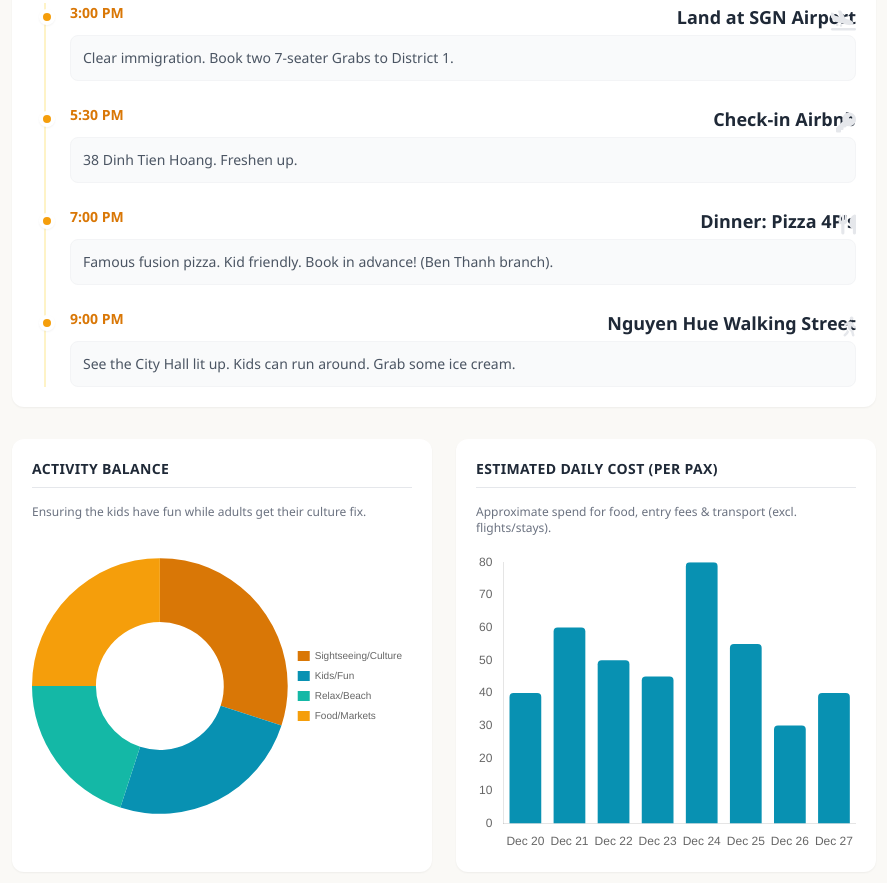
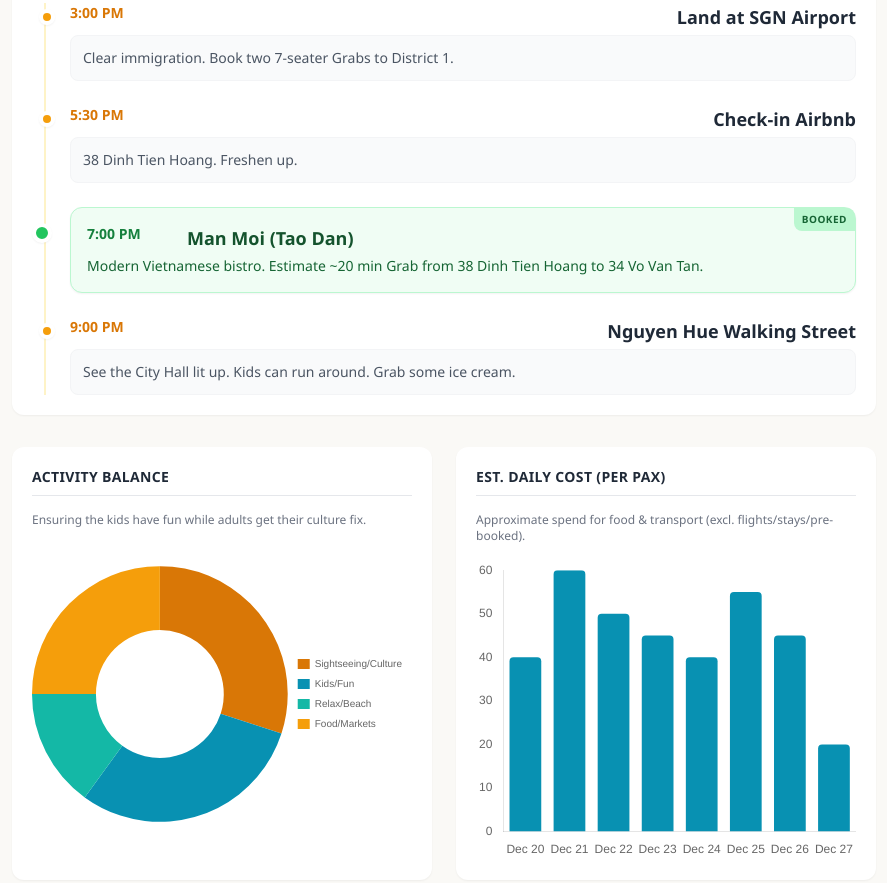
Before and after one commit to crazyjere/vietnamtrip, a plain HTML site: page index.html in a window 1280 px wide. Shown: the part 748-1631 px from the top of the page, without its empty margins (196-1083 px from the left). Drawn offline with nearby package versions, Linux system fonts and the light colour scheme.

Commit message:
Update index.html

```diff
--- a/index.html
+++ b/index.html
@@ -85,8 +85,7 @@
         <section class="text-center space-y-2">
             <h2 class="text-2xl font-bold text-gray-800">Welcome to Vietnam</h2>
             <p class="text-gray-600 text-sm max-w-lg mx-auto">
-                A curated itinerary for the whole family. From the bustling streets of Saigon to the beaches of Da Nang.
-                Tap the sections below to navigate your journey.
+                Your updated itinerary with confirmed bookings. Tap the sections below to navigate your journey.
             </p>
         </section>
 
@@ -151,7 +150,7 @@
         <section id="itinerary" class="space-y-4">
             <div class="flex items-center justify-between">
                 <h3 class="text-xl font-bold text-gray-800">Daily Itinerary</h3>
-                <span class="text-xs text-gray-500">Tap days to view</span>
+                <span class="text-xs text-gray-500">Tap days to view details</span>
             </div>
 
             <!-- Date Tabs -->
@@ -175,8 +174,8 @@
                 </div>
             </div>
             <div class="bg-white p-5 rounded-xl shadow-sm">
-                <h3 class="font-bold text-gray-800 mb-4 text-sm uppercase tracking-wide border-b pb-2">Estimated Daily Cost (Per Pax)</h3>
-                <p class="text-xs text-gray-500 mb-4">Approximate spend for food, entry fees & transport (excl. flights/stays).</p>
+                <h3 class="font-bold text-gray-800 mb-4 text-sm uppercase tracking-wide border-b pb-2">Est. Daily Cost (Per Pax)</h3>
+                <p class="text-xs text-gray-500 mb-4">Approximate spend for food & transport (excl. flights/stays/pre-booked).</p>
                 <div class="chart-container">
                     <canvas id="costChart"></canvas>
                 </div>
@@ -221,10 +220,10 @@
                 city: "HCMC",
                 color: "amber",
                 events: [
-                    { time: "3:00 PM", title: "Land at SGN Airport", icon: "fa-plane-arrival", desc: "Clear immigration. Book two 7-seater Grabs to District 1." },
-                    { time: "5:30 PM", title: "Check-in Airbnb", icon: "fa-key", desc: "38 Dinh Tien Hoang. Freshen up." },
-                    { time: "7:00 PM", title: "Dinner: Pizza 4P's", icon: "fa-utensils", desc: "Famous fusion pizza. Kid friendly. Book in advance! (Ben Thanh branch)." },
-                    { time: "9:00 PM", title: "Nguyen Hue Walking Street", icon: "fa-walking", desc: "See the City Hall lit up. Kids can run around. Grab some ice cream." }
+                    { time: "3:00 PM", title: "Land at SGN Airport", desc: "Clear immigration. Book two 7-seater Grabs to District 1." },
+                    { time: "5:30 PM", title: "Check-in Airbnb", desc: "38 Dinh Tien Hoang. Freshen up." },
+                    { time: "7:00 PM", title: "Man Moi (Tao Dan)", isBooked: true, desc: "Modern Vietnamese bistro. Estimate ~20 min Grab from 38 Dinh Tien Hoang to 34 Vo Van Tan." },
+                    { time: "9:00 PM", title: "Nguyen Hue Walking Street", desc: "See the City Hall lit up. Kids can run around. Grab some ice cream." }
                 ]
             },
             {
@@ -233,10 +232,10 @@
                 city: "HCMC",
                 color: "amber",
                 events: [
-                    { time: "8:00 AM", title: "Cu Chi Tunnels Tour", icon: "fa-dungeon", desc: "Book a half-day private tour for 12 pax. Kids love the tunnels. Wear bug spray." },
-                    { time: "1:00 PM", title: "Lunch: Secret Garden", icon: "fa-leaf", desc: "Rooftop home-cooked style Vietnamese food." },
-                    { time: "3:00 PM", title: "Artinus 3D Art Museum", icon: "fa-palette", desc: "Great for 9 & 11 year olds. Funny photos. Indoor and AC cooled." },
-                    { time: "7:00 PM", title: "Ben Thanh Night Market", icon: "fa-store", desc: "Street food dinner. Watch your bags. Good for souvenir shopping." }
+                    { time: "8:00 AM", title: "Cu Chi Tunnels Tour", desc: "Book a half-day private tour for 12 pax. Kids love the tunnels. Wear bug spray." },
+                    { time: "1:00 PM", title: "Lunch: Secret Garden", desc: "Rooftop home-cooked style Vietnamese food." },
+                    { time: "3:00 PM", title: "Artinus 3D Art Museum", desc: "Great for 9 & 11 year olds. Funny photos. Indoor and AC cooled." },
+                    { time: "7:00 PM", title: "Ben Thanh Night Market", desc: "Street food dinner. Watch your bags. Good for souvenir shopping." }
                 ]
             },
             {
@@ -245,10 +244,10 @@
                 city: "HCMC",
                 color: "amber",
                 events: [
-                    { time: "9:00 AM", title: "City Landmarks", icon: "fa-landmark", desc: "Independence Palace & Post Office. Easy walking distance." },
-                    { time: "12:00 PM", title: "Lunch: Pho Hoa Pasteur", icon: "fa-bowl-rice", desc: "One of the best Pho spots in the city." },
-                    { time: "2:00 PM", title: "Shopping: Saigon Centre", icon: "fa-shopping-bag", desc: "Takashimaya. High-end AC shopping. Break from the heat." },
-                    { time: "6:00 PM", title: "Saigon River Dinner Cruise", icon: "fa-ship", desc: "Book via Klook/Trip.com. Nice views, includes dinner." }
+                    { time: "9:00 AM", title: "City Landmarks", desc: "Independence Palace & Post Office. Easy walking distance." },
+                    { time: "12:00 PM", title: "Lunch: Pho Hoa Pasteur", desc: "One of the best Pho spots in the city." },
+                    { time: "2:00 PM", title: "Shopping: Saigon Centre", desc: "Takashimaya. High-end AC shopping. Break from the heat." },
+                    { time: "6:00 PM", title: "Saigon River Dinner Cruise", desc: "Book via Klook/Trip.com. Nice views, includes dinner." }
                 ]
             },
             {
@@ -257,11 +256,11 @@
                 city: "Transit",
                 color: "red",
                 events: [
-                    { time: "10:15 AM", title: "Leave Airbnb", icon: "fa-taxi", desc: "Mandatory departure time. Traffic to airport can be bad." },
-                    { time: "11:25 AM", title: "Check-in SGN Domestic", icon: "fa-passport", desc: "Vietnam Airlines / Vietjet counters." },
-                    { time: "1:25 PM", title: "Fly to Da Nang", icon: "fa-plane", desc: "Flight Duration: ~1h 25m." },
-                    { time: "2:50 PM", title: "Land in Da Nang", icon: "fa-plane-arrival", desc: "Grab to Son Tra Airbnb (5 Phan Ba Vanh)." },
-                    { time: "6:00 PM", title: "Seafood Dinner", icon: "fa-fish", desc: "Try 'Quan Be Man'. Pick your own seafood. Noisy but fun local experience." }
+                    { time: "10:15 AM", title: "Leave Airbnb", desc: "Mandatory departure time. Traffic to airport can be bad." },
+                    { time: "11:25 AM", title: "Check-in SGN Domestic", desc: "Vietnam Airlines / Vietjet counters." },
+                    { time: "1:25 PM", title: "Fly to Da Nang", desc: "Flight Duration: ~1h 25m." },
+                    { time: "2:50 PM", title: "Land in Da Nang", desc: "Grab to Son Tra Airbnb (5 Phan Ba Vanh)." },
+                    { time: "7:30 PM", title: "Pizza 4P's Indochina", isBooked: true, desc: "Riverside View. Estimate ~15 min Grab from 5 Phan Ba Vanh to 74 Bach Dang." }
                 ]
             },
             {
@@ -270,9 +269,10 @@
                 city: "Da Nang",
                 color: "cyan",
                 events: [
-                    { time: "8:30 AM", title: "Ba Na Hills (Full Day)", icon: "fa-mountain", desc: "Take the cable car. See Golden Bridge. Fantasy Park is included in ticket - huge indoor arcade for kids." },
-                    { time: "5:00 PM", title: "Return to City", icon: "fa-bus", desc: "Cable car down." },
-                    { time: "7:30 PM", title: "Xmas Eve Dinner: Madame Lan", icon: "fa-wine-glass", desc: "Beautiful courtyard restaurant. Vietnamese cuisine. Need reservation." }
+                    { time: "9:00 AM", title: "Pink Cathedral & Han Market", desc: "Visit the famous pink church then shop for souvenirs/snacks across the street." },
+                    { time: "12:00 PM", title: "Lunch: Banh Xeo Ba Duong", desc: "Local specialty savory pancakes. Fun experience." },
+                    { time: "2:00 PM", title: "My Khe Beach", desc: "Relaxing afternoon by the sea. Soft sand, great for kids." },
+                    { time: "7:00 PM", title: "Xmas Eve Dinner: Madame Lan", desc: "Beautiful courtyard restaurant. Reserve ahead!" }
                 ]
             },
             {
@@ -281,10 +281,10 @@
                 city: "Hoi An",
                 color: "cyan",
                 events: [
-                    { time: "10:00 AM", title: "Marble Mountains", icon: "fa-hiking", desc: "Caves and pagodas. There is an elevator for elderly/tired legs." },
-                    { time: "2:00 PM", title: "Hoi An Ancient Town", icon: "fa-torii-gate", desc: "30 min drive. No cars allowed in center. Rent bikes or walk." },
-                    { time: "5:00 PM", title: "Lantern Boat Ride", icon: "fa-sailboat", desc: "On Thu Bon river. Release a lantern for Xmas wishes." },
-                    { time: "8:00 PM", title: "Night Market & Return", icon: "fa-moon", desc: "Shopping for leather/tailoring. Return to Da Nang." }
+                    { time: "10:00 AM", title: "Marble Mountains", desc: "Caves and pagodas. There is an elevator for elderly/tired legs." },
+                    { time: "2:00 PM", title: "Hoi An Ancient Town", desc: "30 min drive. No cars allowed in center. Rent bikes or walk." },
+                    { time: "5:00 PM", title: "Lantern Boat Ride", desc: "On Thu Bon river. Release a lantern for Xmas wishes." },
+                    { time: "8:00 PM", title: "Night Market & Return", desc: "Shopping for leather/tailoring. Return to Da Nang." }
                 ]
             },
             {
@@ -293,9 +293,10 @@
                 city: "Da Nang",
                 color: "cyan",
                 events: [
-                    { time: "9:00 AM", title: "My Khe Beach", icon: "fa-umbrella-beach", desc: "Relaxing morning. Sand is soft, water is clean." },
-                    { time: "2:00 PM", title: "Son Tra Peninsula", icon: "fa-eye", desc: "Visit Lady Buddha (Linh Ung Pagoda). Monkeys often seen here!" },
-                    { time: "6:00 PM", title: "Helio Night Market", icon: "fa-beer", desc: "Modern, clean night market. Live music, grilled food, carnival games for kids." }
+                    { time: "10:00 AM", title: "Coffee Making Workshop", isBooked: true, desc: "Learn to make Vietnamese coffee. ~15 min Grab to city center." },
+                    { time: "12:30 PM", title: "Lunch", desc: "Try Mi Quang 1A near the center." },
+                    { time: "2:30 PM", title: "Son Tra Peninsula", desc: "Visit Lady Buddha (Linh Ung Pagoda). Monkeys often seen here!" },
+                    { time: "6:00 PM", title: "Helio Night Market", desc: "Modern, clean night market. Live music, grilled food, carnival games for kids." }
                 ]
             },
             {
@@ -304,9 +305,12 @@
                 city: "Da Nang",
                 color: "cyan",
                 events: [
-                    { time: "10:00 AM", title: "Han Market", icon: "fa-shopping-basket", desc: "Buy dried fruits, coffee, souvenirs." },
-                    { time: "3:00 PM", title: "Asia Park (Sun World)", icon: "fa-dharmachakra", desc: "Massive Ferris Wheel (Sun Wheel). Rides open late afternoon." },
-                    { time: "9:00 PM", title: "Dragon Bridge Fire Show", icon: "fa-dragon", desc: "HAPPENS SATURDAY ONLY. Be at the bridge head by 8:45 PM." }
+                    { time: "8:30 AM", title: "Depart for Ba Na Hills", desc: "~45-60 min drive. Book round trip transport." },
+                    { time: "9:30 AM", title: "Ba Na Hills Admission", isBooked: true, desc: "Cable car ride, Golden Bridge, French Village." },
+                    { time: "12:00 PM", title: "Intl. Lunch Buffet", isBooked: true, desc: "Included in booking. Wide variety for everyone." },
+                    { time: "2:00 PM", title: "Alpine Coaster", isBooked: true, desc: "Self-controlled coaster ride. Included in your booking." },
+                    { time: "5:00 PM", title: "Return to Da Nang", desc: "Rest at Airbnb." },
+                    { time: "9:00 PM", title: "Dragon Bridge Fire Show", desc: "(Optional) Only happens Sat/Sun at 9pm. Head to bridge head." }
                 ]
             },
             {
@@ -315,8 +319,8 @@
                 city: "Home",
                 color: "gray",
                 events: [
-                    { time: "9:30 AM", title: "Checkout & Leave", icon: "fa-suitcase", desc: "Say goodbye to Da Nang." },
-                    { time: "11:50 AM", title: "Flight Home", icon: "fa-plane-departure", desc: "Safe travels!" }
+                    { time: "9:30 AM", title: "Checkout & Leave", desc: "Say goodbye to Da Nang." },
+                    { time: "11:50 AM", title: "Flight Home", desc: "Safe travels!" }
                 ]
             }
         ];
@@ -364,7 +368,30 @@
                 <div class="space-y-6 relative border-l-2 border-${data.color}-100 ml-3 pl-6">
             `;
 
-            html += data.events.map(event => `
+            html += data.events.map(event => {
+                if (event.isBooked) {
+                    // BOOKED ITEM - Green Card
+                    return `
+                        <div class="relative group">
+                            <!-- Larger Timeline Dot -->
+                            <div class="absolute -left-[38px] bg-green-500 h-5 w-5 rounded-full border-4 border-white shadow-sm mt-4 z-10"></div>
+
+                            <!-- Full Green Card -->
+                            <div class="bg-green-50 border border-green-200 rounded-xl p-4 shadow-sm relative">
+                                <div class="absolute top-0 right-0 bg-green-200 text-green-800 text-[10px] font-bold px-2 py-1 rounded-bl-lg rounded-tr-lg uppercase tracking-wider">
+                                    Booked
+                                </div>
+                                <div class="flex flex-col sm:flex-row sm:items-start sm:justify-between gap-1 mb-1">
+                                    <span class="font-bold text-green-700 text-sm w-24 flex-shrink-0">${event.time}</span>
+                                    <h4 class="font-bold text-green-900 text-lg flex-grow">${event.title}</h4>
+                                </div>
+                                <p class="text-green-800 text-sm">${event.desc}</p>
+                            </div>
+                        </div>
+                    `;
+                } else {
+                    // STANDARD ITEM
+                    return `
                         <div class="relative group">
                             <div class="absolute -left-[31px] bg-${data.color}-500 h-4 w-4 rounded-full border-4 border-white shadow-sm mt-1.5"></div>
                             <div class="flex flex-col sm:flex-row sm:items-start sm:justify-between gap-1">
@@ -372,9 +399,10 @@
                                 <h4 class="font-bold text-gray-800 text-lg">${event.title}</h4>
                             </div>
                             <p class="text-gray-600 text-sm mt-1 bg-gray-50 p-3 rounded-lg border border-gray-100">${event.desc}</p>
-                    <i class="fas ${event.icon} absolute top-1 right-0 text-gray-200 text-xl group-hover:text-${data.color}-200 transition-colors"></i>
                         </div>
-            `).join('');
+                    `;
+                }
+            }).join('');
 
             html += `</div>`;
             container.innerHTML = html;
@@ -437,7 +465,7 @@
                 data: {
                     labels: ['Sightseeing/Culture', 'Kids/Fun', 'Relax/Beach', 'Food/Markets'],
                     datasets: [{
-                        data: [30, 25, 20, 25],
+                        data: [30, 30, 15, 25],
                         backgroundColor: ['#d97706', '#0891b2', '#14b8a6', '#f59e0b'],
                         borderWidth: 0
                     }]
@@ -458,8 +486,10 @@
                 data: {
                     labels: ['Dec 20', 'Dec 21', 'Dec 22', 'Dec 23', 'Dec 24', 'Dec 25', 'Dec 26', 'Dec 27'],
                     datasets: [{
-                        label: 'Est. Spend (USD)',
-                        data: [40, 60, 50, 45, 80, 55, 30, 40], // Higher on Ba Na Hills day
+                        label: 'Est. Daily Spend (USD)',
+                        // Updated costs based on new schedule
+                        // 27th is low cost now because it's mostly pre-paid
+                        data: [40, 60, 50, 45, 40, 55, 45, 20],
                         backgroundColor: '#0891b2',
                         borderRadius: 4
                     }]
```
Lines whose indentation alone changed are shown as unchanged.
